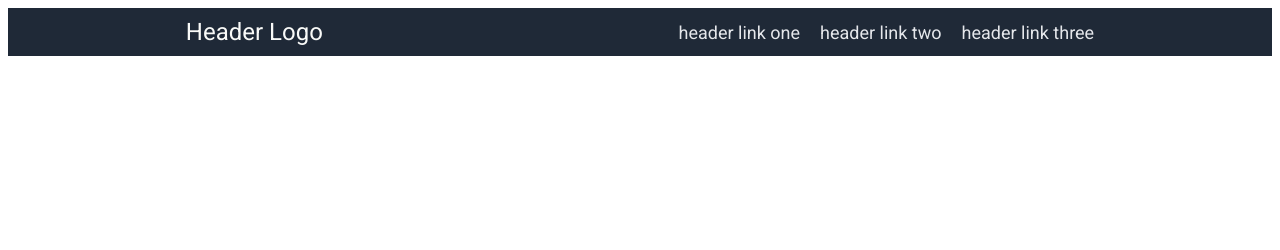
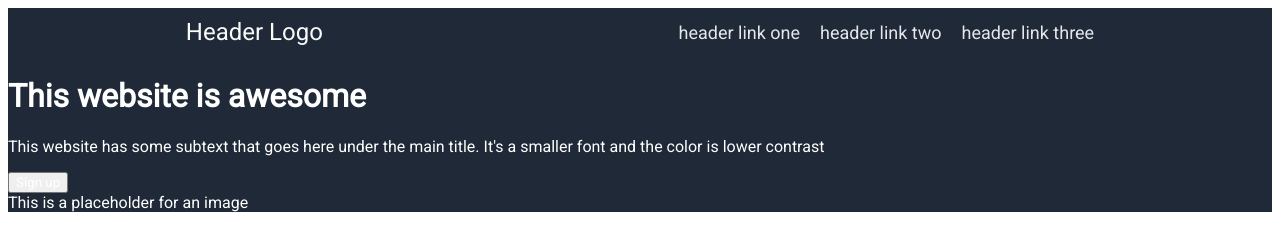
Before and after one commit to SGD14/odin-landing-page, a plain HTML site: page index.html in a window 1280 px wide. Drawn offline with Linux system fonts and the light colour scheme.

Commit message:
Add hero content section

```diff
--- a/index.html
+++ b/index.html
@@ -18,6 +18,16 @@
                 <span>header link three</span>
             </div>
         </div>
+        <div class="hero-content">
+            <div>
+                <h1>This website is awesome</h1>
+                <p>This website has some subtext that goes here under the main title. It's a smaller font and the color is lower contrast</p>
+                <button id="hero-button">Sign up</button>
+            </div>
+            <div class="hero-image">
+                This is a placeholder for an image
+            </div>
+        </div>
     </div>
 </body>
 </html>
```
